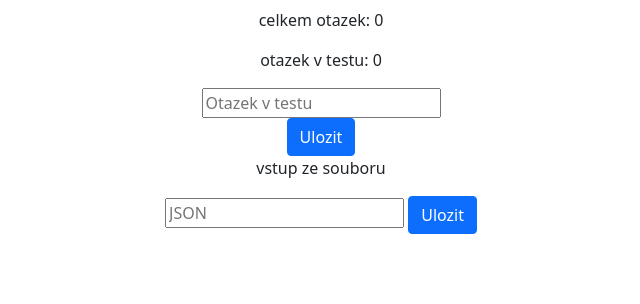
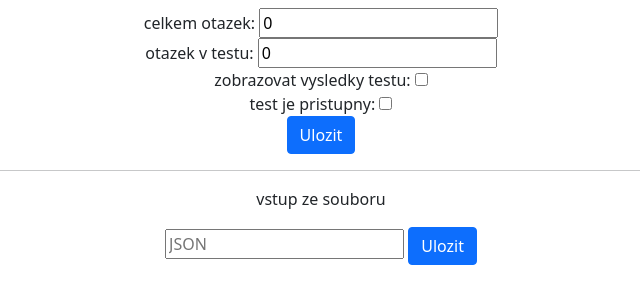
Before and after one commit to simonbrauner/testovaci-aplikace, a Flask app: template templates/settings.html in a window 1280 px wide. Shown: the part 56-360 px from the top of the page, without its empty margins (319-959 px from the left). Run offline with Flask 2, Linux system fonts and the light colour scheme; the template is opened without the code that fills it, so the values that code supplies are empty; some libraries are stand-ins or nearby versions.

Commit message:
test settings

```diff
--- a/app.py
+++ b/app.py
@@ -115,6 +115,8 @@ def save_settings(test_id):
     test = Test.query.filter_by(id=test_id).first()
 
     parts = request.form.get('parts')
+    solution = False
+    access = False
 
     if parts:
         try:
@@ -124,15 +126,25 @@ def save_settings(test_id):
             assert parts <= len(test.questions)
 
             test.parts = parts
-            db.session.add(test)
-
-            db.session.commit()
 
         except ValueError:
             return redirect(f'/settings/{test_id}')
 
         except AssertionError:
             return redirect(f'/settings/{test_id}')
+
+    if bool(request.form.get('solution')) != test.solution:
+        test.solution = not test.solution
+        solution = True
+
+    if bool(request.form.get('access')) != test.access:
+        test.access = not test.access
+        access = True
+
+    if any([parts, solution, access]):
+        db.session.add(test)
+
+        db.session.commit()
 
     return redirect('/')
 
--- a/model.py
+++ b/model.py
@@ -13,6 +13,8 @@ class Test(db.Model):
     name = db.Column(db.String(128), nullable=False)
 
     parts = db.Column(db.Integer, default=0)
+    solution = db.Column(db.Boolean, default=1)
+    access = db.Column(db.Boolean, default=0)
 
     creator_id = db.Column(db.Integer, db.ForeignKey('user.id'),
                            nullable=False)
--- a/templates/settings.html
+++ b/templates/settings.html
@@ -8,28 +8,59 @@
 
 <h1>{{ test.name }}</h1>
 
-<p>celkem otazek: {{ questions | length }}</p>
-<p>
-  otazek v testu:
+<form action='/save_settings/{{ test.id }}' method='post'>
+
+  <label for='length'>celkem otazek: </label>
+  <input type='text' value='{{ questions | length }}' id='length' readonly>
+
+  <br>
+
+  <label for='parts'>otazek v testu: </label>
 
   {% if test.parts %}
 
-  {{ test.parts }}
+  <input type='text' name='parts' autocomplete='off' value='{{ test.parts }}' id='parts'>
 
   {% else %}
 
-  {{ questions | length }}
+  <input type='text' name='parts' autocomplete='off' value='{{ questions | length }}' id='parts'>
 
   {% endif %}
-</p>
 
-<form action='/save_settings/{{ test.id }}' method='post'>
-  <div class='form-group'>
-    <input type='text' name='parts' placeholder='Otazek v testu' autocomplete='off'>
-  </div>
+  <br>
+
+  <label for='solution'>zobrazovat vysledky testu: </label>
+
+  {% if test.solution %}
+
+  <input type='checkbox' name='solution' id='solution' checked>
+
+  {% else %}
+
+  <input type='checkbox' name='solution' id='solution'>
+
+  {% endif %}
+
+  <br>
+
+  <label for='access'>test je pristupny: </label>
+
+  {% if test.access %}
+
+  <input type='checkbox' name='access' id='access' checked>
+
+  {% else %}
+
+  <input type='checkbox' name='access' id='access'>
+
+  {% endif %}
+
+  <br>
 
   <button type='submit' class='btn btn-primary'>Ulozit</button>
 </form>
+
+<hr>
 
 <p>vstup ze souboru</p>
 
--- a/templates/solution.html
+++ b/templates/solution.html
@@ -27,7 +27,7 @@
 
 	{% endif %}
 
-	{% if answer != response.answer and answer.correct %}
+	{% if answer != response.answer and answer.correct and test.solution %}
 
 	<label for='{{ answer.id }}' style='color: green;'>{{ answer.name }}</label>
 
@@ -44,10 +44,14 @@
     {% endfor %}
 </ol>
 
+{% if test.solution %}
+
 <div class='progress'>
   <div class='progress-bar' style='width:{{ 100 * submit.score / test.parts }}%'>
     {{ 100 * submit.score / test.parts }}%
   </div>
 </div>
 
+{% endif %}
+
 {% endblock %}
```
